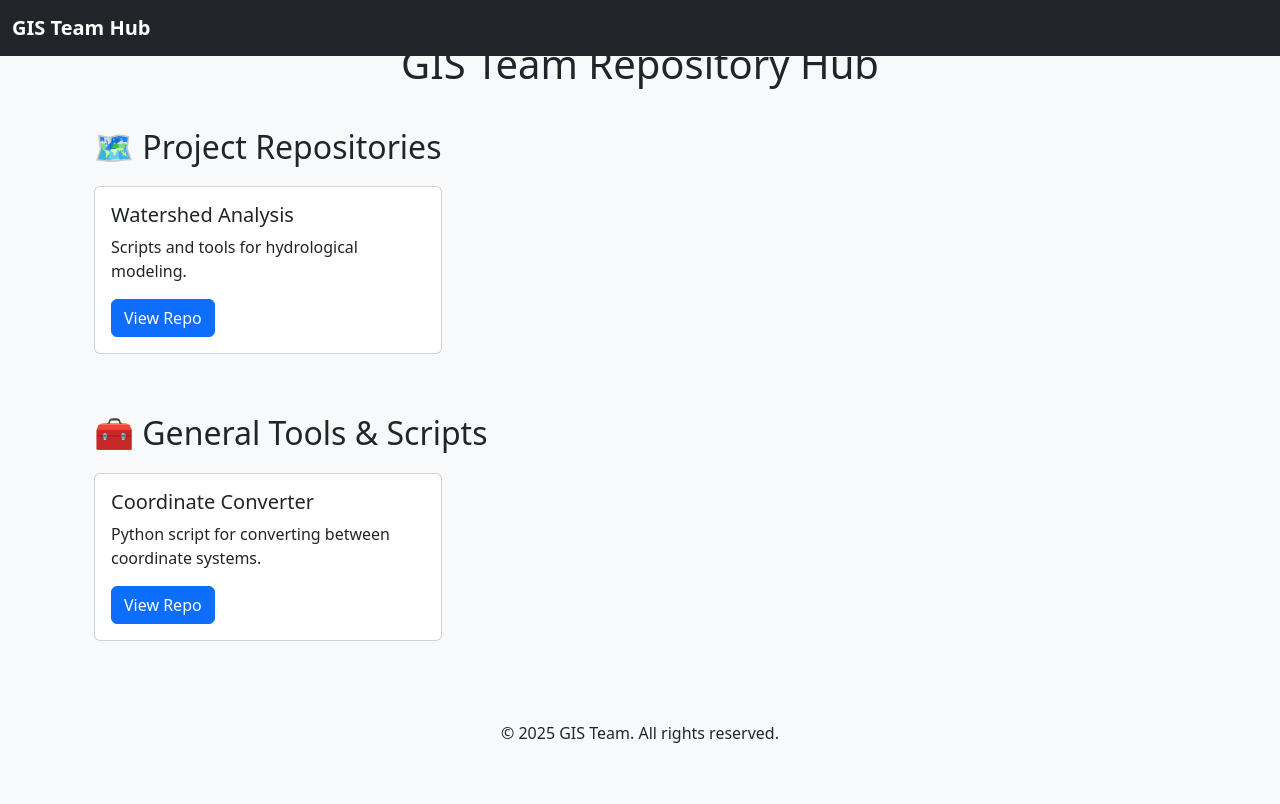
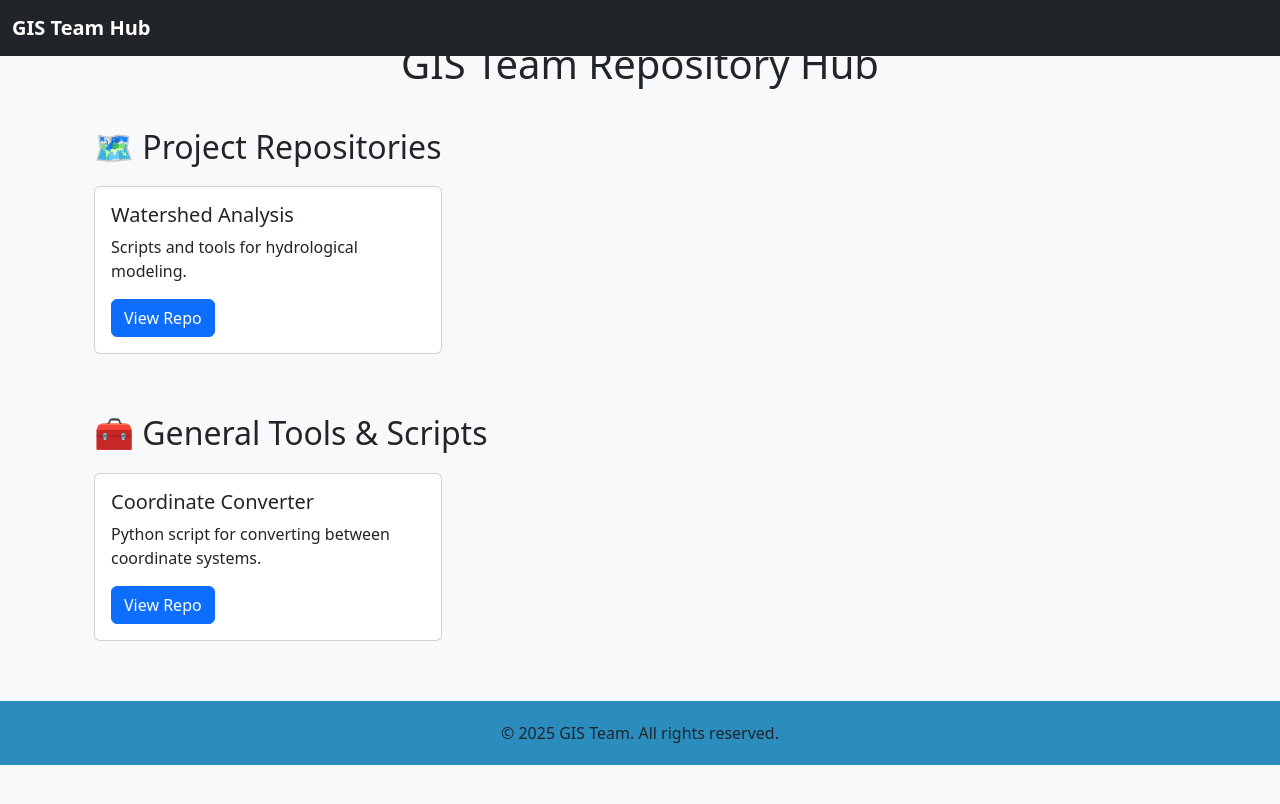
Before and after one commit to patjohns/pages_testing, a Jekyll site: the page built from index.html, in a window 1280 px wide. Shown: the top 804 px of the page. Built offline with Jekyll 4.4.1, drawn with Linux system fonts in a browser that asks for light colours.

Commit message:
Update default.html

```diff
--- a/_layouts/default.html
+++ b/_layouts/default.html
@@ -11,7 +11,7 @@
       padding-top: 70px;
     }
     footer {
-      background-color: #f8f9fa;
+      background-color: #2b8cbe;
       padding: 20px 0;
       margin-top: 40px;
     }
```
